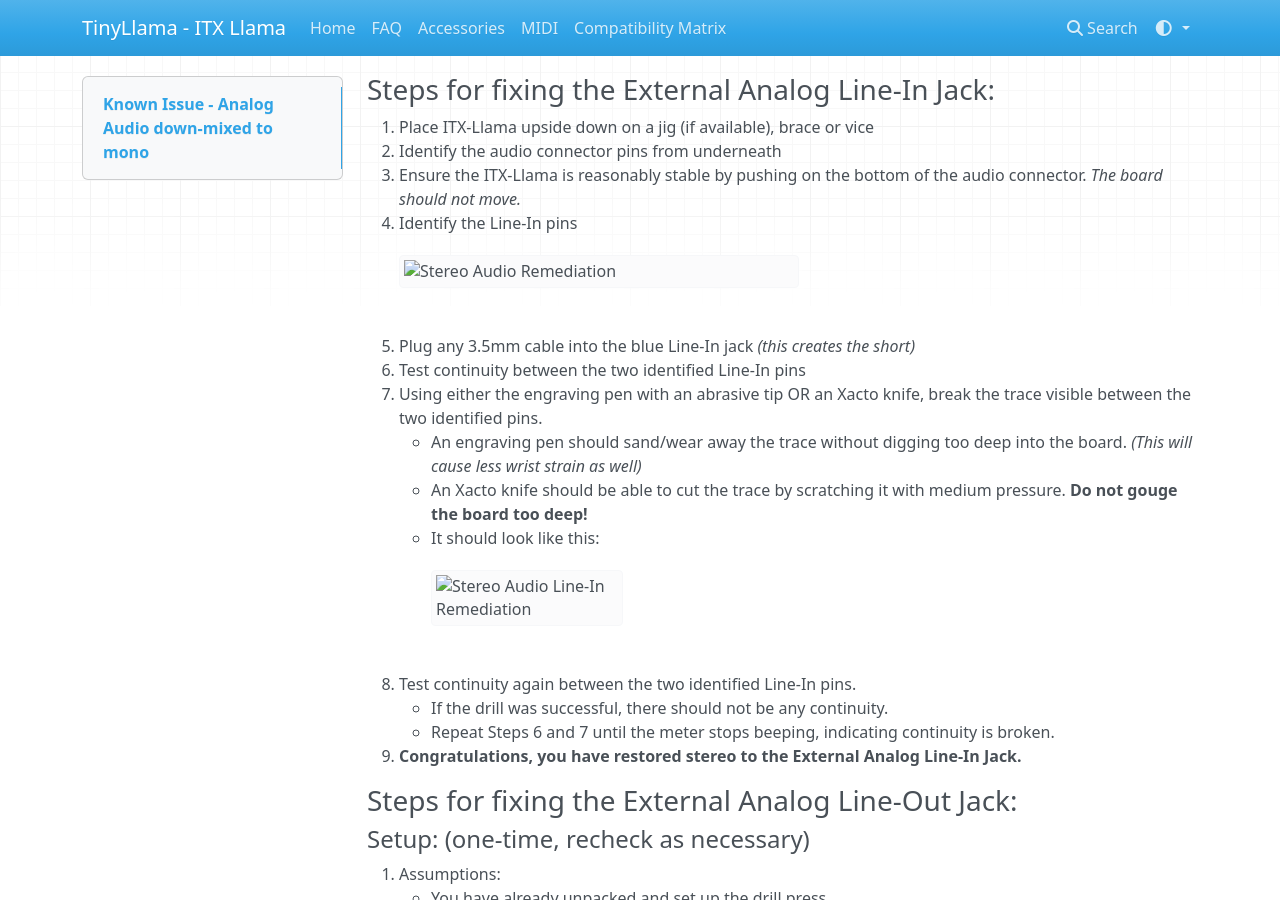
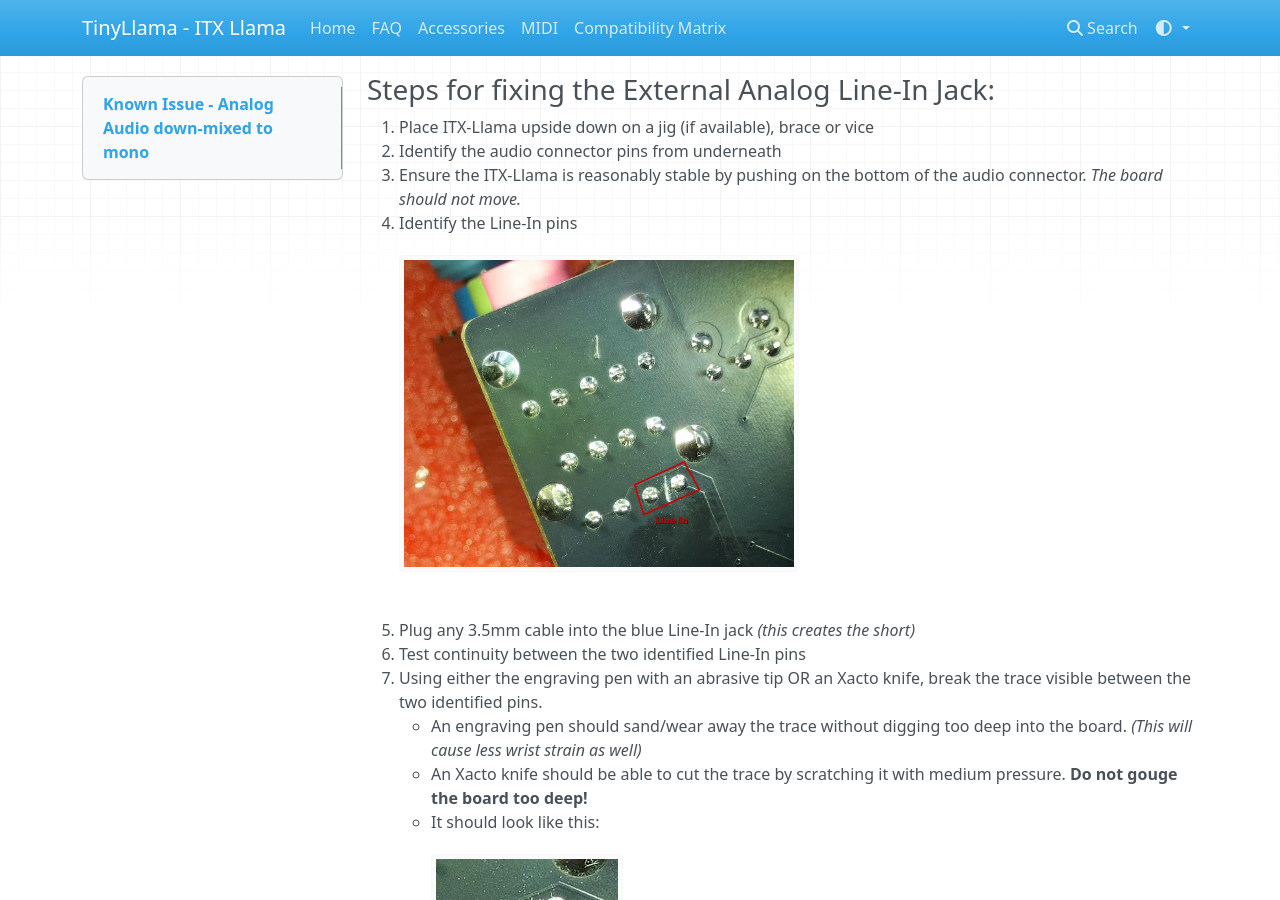
Before and after one commit to timesscar/tinyllama-docs, an MkDocs documentation site: the page built from docs/itxllama/issue-analog-audio.md, in a window 1280 px wide and 900 px high, scrolled down 425 px. Built offline with MkDocs 1.6.1, drawn with Linux system fonts in a browser that asks for light colours; nearby versions of some CDN libraries.

Commit message:
Fix image links in remediation steps

```diff
--- a/docs/itxllama/issue-analog-audio.md
+++ b/docs/itxllama/issue-analog-audio.md
@@ -16,18 +16,14 @@ Batch #1 and #2 (thru Rev F) are down-mixing External Line-In and External Line-
 1. Identify the audio connector pins from underneath
 1. Ensure the ITX-Llama is reasonably stable by pushing on the bottom of the audio connector. _The board should not move._
 1. Identify the Line-In pins
-    <p>
-      <img src=images/issue001_identify-linein-pins.jpg title="Stereo Audio Remediation" width=50%>
-    </p>
+    <p><img src=../images/issue001_identify-linein-pins.jpg title="Stereo Audio Remediation" width=50%></p>
 1. Plug any 3.5mm cable into the blue Line-In jack _(this creates the short)_
 1. Test continuity between the two identified Line-In pins
 1. Using either the engraving pen with an abrasive tip OR an Xacto knife, break the trace visible between the two identified pins.
     * An engraving pen should sand/wear away the trace without digging too deep into the board. _(This will cause less wrist strain as well)_
     * An Xacto knife should be able to cut the trace by scratching it with medium pressure. **Do not gouge the board too deep!**
     * It should look like this:
-        <p>
-          <img src=images/issue001_linein-final-result.jpg title="Stereo Audio Line-In Remediation" width=25%>
-        </p>
+        <p><img src=../images/issue001_linein-final-result.jpg title="Stereo Audio Line-In Remediation" width=25%></p>
 1. Test continuity again between the two identified Line-In pins.
     * If the drill was successful, there should not be any continuity.
     * Repeat Steps 6 and 7 until the meter stops beeping, indicating continuity is broken.
@@ -52,16 +48,12 @@ Batch #1 and #2 (thru Rev F) are down-mixing External Line-In and External Line-
 #### Drill: (repeat for each board)
 1. Place ITX-Llama upside down on a jig (if available), brace or vice and ensure it is reasonably stable and clamp it to a drill press table.
 1. Identify the Line-Out pins
-    <p>
-      <img src=images/issue001_identify-lineout-pins.jpg title="Stereo Audio Remediation" width=50%>
-    </p>
+    <p><img src=../images/issue001_identify-lineout-pins.jpg title="Stereo Audio Remediation" width=50%></p>
 1. Test continuity between the two identified Line-Out pins
 1. With the drill **OFF**, test plunging the drill and ensure the bit tip lands directly over the correct spot. Adjust the  position of the ITX-Llama and/or fence clamps until the bit touches the right spot on each plunge. _This should be a one-time operation if using a solid jig for the ITX-Llama to rest in._
 1. Once satisfied that the drill press plunges into the correct spot and the board is secure, turn **ON** the drill and make your hole.
 1. Test continuity between the two identified Line-Out pins
     * If the drilling was successful, there should not be any continuity.
     * If there is still continuity, use the pin vice and a 1mm bit to clear out the hole until the meter stops beeping, indicating continuity is broken.
-      <p>
-        <img src=images/issue001_final-result.jpg title="Stereo Audio Remediation" width=50%>
-      </p>
+      <p><img src=../images/issue001_final-result.jpg title="Stereo Audio Remediation" width=50%></p>
 1. **Congratulations, you have restored stereo to the External Analog Line-Out Jack.**
```
